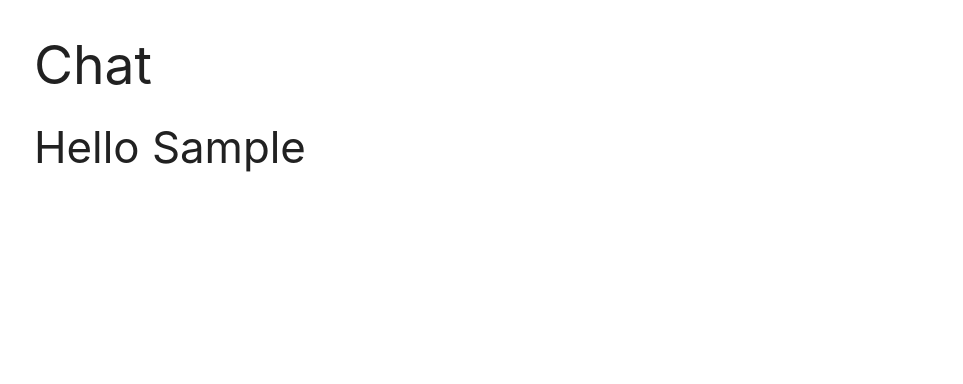
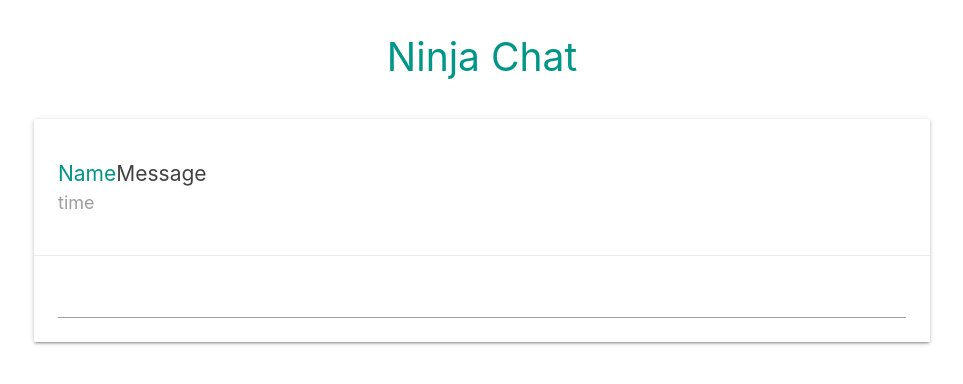
Before and after one commit to Preil/ninja-chat, a Vue app: page /#/ in a window 1280 px wide. Both pictures are taken after typing "Sample" into the empty fields and a click on the button "ENTER CHAT". Shown: the top 384 px of the page, without its empty margins (158-1121 px from the left). Built offline with nearby package versions, Linux system fonts and the light colour scheme.

Commit message:
Chat demo component created.

```diff
--- a/src/components/Chat.vue
+++ b/src/components/Chat.vue
@@ -1,7 +1,20 @@
 <template>
   <div class="chat container">
-    <h2>Chat</h2>
-    <h3>Hello {{this.name}}</h3>
+    <h2 class="center teal-text">Ninja Chat</h2>
+    <div class="card">
+      <div class="card-content">
+        <ul class="messages">
+          <li>
+            <span class="teal-text">Name</span>
+            <span class="grey-text text-darken-3">Message</span>
+            <span class="grey-text time">time</span>
+          </li>
+        </ul>
+      </div>
+      <div class="card-action">
+        <input type="text">
+      </div>
+    </div>
   </div>
 </template>
 
@@ -16,5 +29,16 @@
 </script>
 
 <style>
+  .chat span {
+    font-size: 1.4em;
+  }
+  .chat h2 {
+    font-size: 2.6em;
+    margin-bottom: 40px;
+  }
+  .chat .time {
+    display: block;
+    font-size: 1.2em;
+  }
 
 </style>
```
